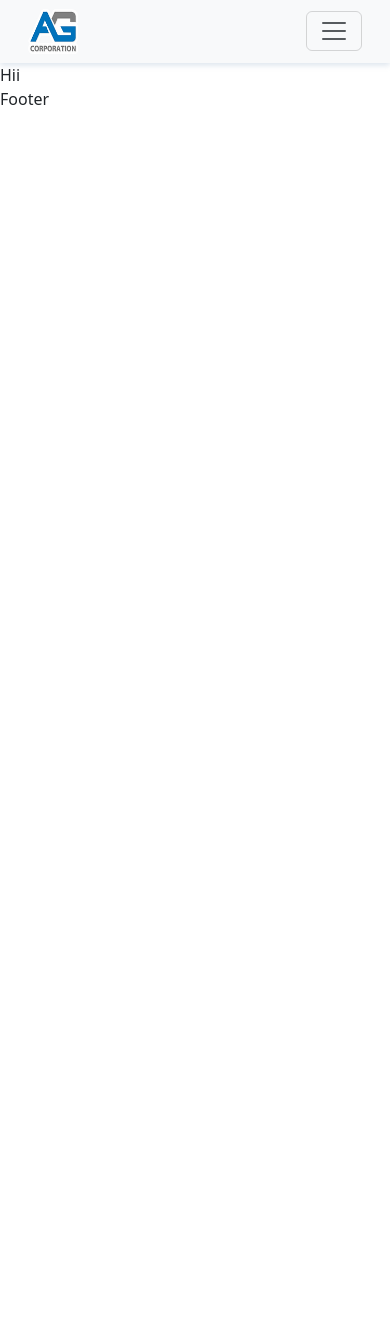
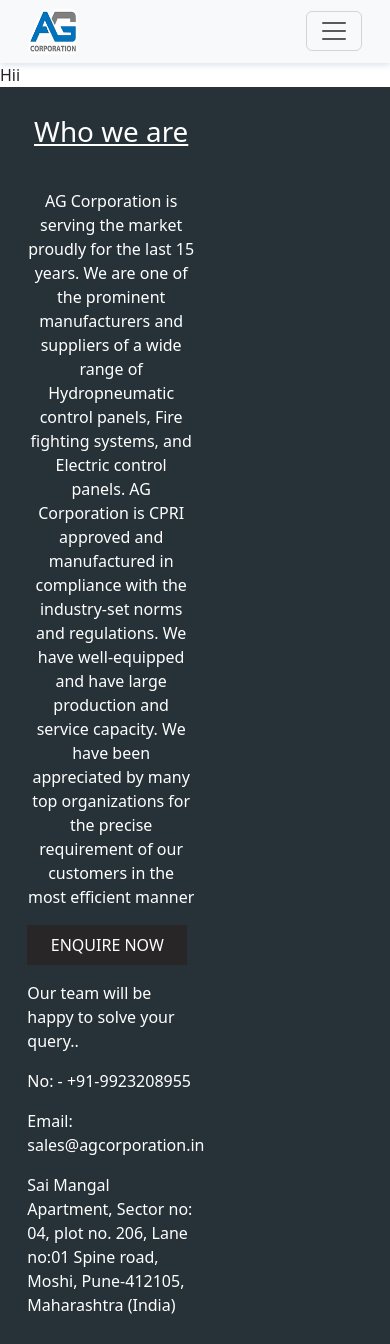
Before and after one commit to PranavShelke4/ag-crop-new, a React (Create React App) app: page /control-Panels-for-plumbing-solutions in a window 390 px wide. Before the commit the page ends 844 px from the top, so only its background shows below. Built offline with nearby package versions, Linux system fonts and the light colour scheme.

Commit message:
feat: Add styling and content to Footer component
Add styling and content to Footer component, including a description of the company, contact information, and an enquire button.

```diff
--- a/src/Component/Footer.jsx
+++ b/src/Component/Footer.jsx
@@ -1,9 +1,41 @@
-import React from 'react'
+import React from "react";
+import "../Style/Footer.css";
+import { NavLink } from "react-router-dom";
 
 function Footer() {
   return (
-    <div>Footer</div>
-  )
+    <div className="footer">
+      <div className="footer-div-1">
+        <h1>Who we are</h1>
+        <p>
+          AG Corporation is serving the market proudly for the last 15 years. We
+          are one of the prominent manufacturers and suppliers of a wide range
+          of Hydropneumatic control panels, Fire fighting systems, and Electric
+          control panels. AG Corporation is CPRI approved and manufactured in
+          compliance with the industry-set norms and regulations. We have
+          well-equipped and have large production and service capacity. We have
+          been appreciated by many top organizations for the precise requirement
+          of our customers in the most efficient manner
+        </p>
+      </div>
+      <div className="footer-div-2">
+        <button className="footer-button">
+          <NavLink className="footer-link" to={"/contact-us"}>
+            ENQUIRE NOW
+          </NavLink>
+        </button>
+        <p className="footer-para">
+          Our team will be happy to solve your query..
+        </p>
+        <p className="footer-para">No: - +91-9923208955 </p>
+        <p className="footer-para">Email: sales@agcorporation.in</p>
+        <p className="footer-para">
+          Sai Mangal Apartment, Sector no: 04, plot no. 206, Lane no:01 Spine
+          road, Moshi, Pune-412105, Maharashtra (India){" "}
+        </p>
+      </div>
+    </div>
+  );
 }
 
-export default Footer
+export default Footer;
--- /dev/null
+++ b/src/Style/Footer.css
@@ -0,0 +1,83 @@
+.footer {
+  display: flex;
+  flex-direction: row;
+  justify-content: start;
+  padding: 3% 7%;
+  background-color: rgba(38, 50, 56, 1);
+  color: white;
+  gap: 10%;
+}
+
+.footer-brand-social-icon {
+  display: flex;
+  flex-direction: row;
+  align-items: center;
+  justify-content: start;
+  gap: 0.5rem;
+}
+
+.icon {
+  background-color: #3c464c;
+  padding: 3%;
+  display: flex;
+  flex-direction: row;
+  align-items: center;
+  justify-content: start;
+  border-radius: 100%;
+  color: white;
+}
+
+.footer-link {
+  color: white;
+  text-decoration: none;
+}
+
+.footer-div-1 {
+  width: 50%;
+  text-align: center;
+}
+
+.footer-div-1 h1 {
+  text-decoration: underline;
+  margin-bottom: 2rem;
+}
+
+.footer-div-2 {
+  width: 50%;
+}
+
+.footer-button {
+  background-color: #282626;
+  padding: 0.5rem 1rem;
+  border: none !important;
+  width: 10rem;
+  margin-bottom: 1rem;
+}
+
+.footer-button:hover {
+  background-color: #fdfdfd;
+  color: black;
+}
+
+.footer-button:hover .footer-link {
+  color: black;
+}
+
+@media screen and (max-width: 768px) {
+  .footer {
+    flex-direction: column;
+    justify-content: start;
+    align-items: start;
+  }
+
+  .footer-div-1 {
+    display: flex;
+    flex-direction: column;
+    gap: 0.5rem;
+    margin-top: 5%;
+  }
+
+  .footer-brand-social-icon {
+    margin-bottom: 15%;
+  }
+}
```
